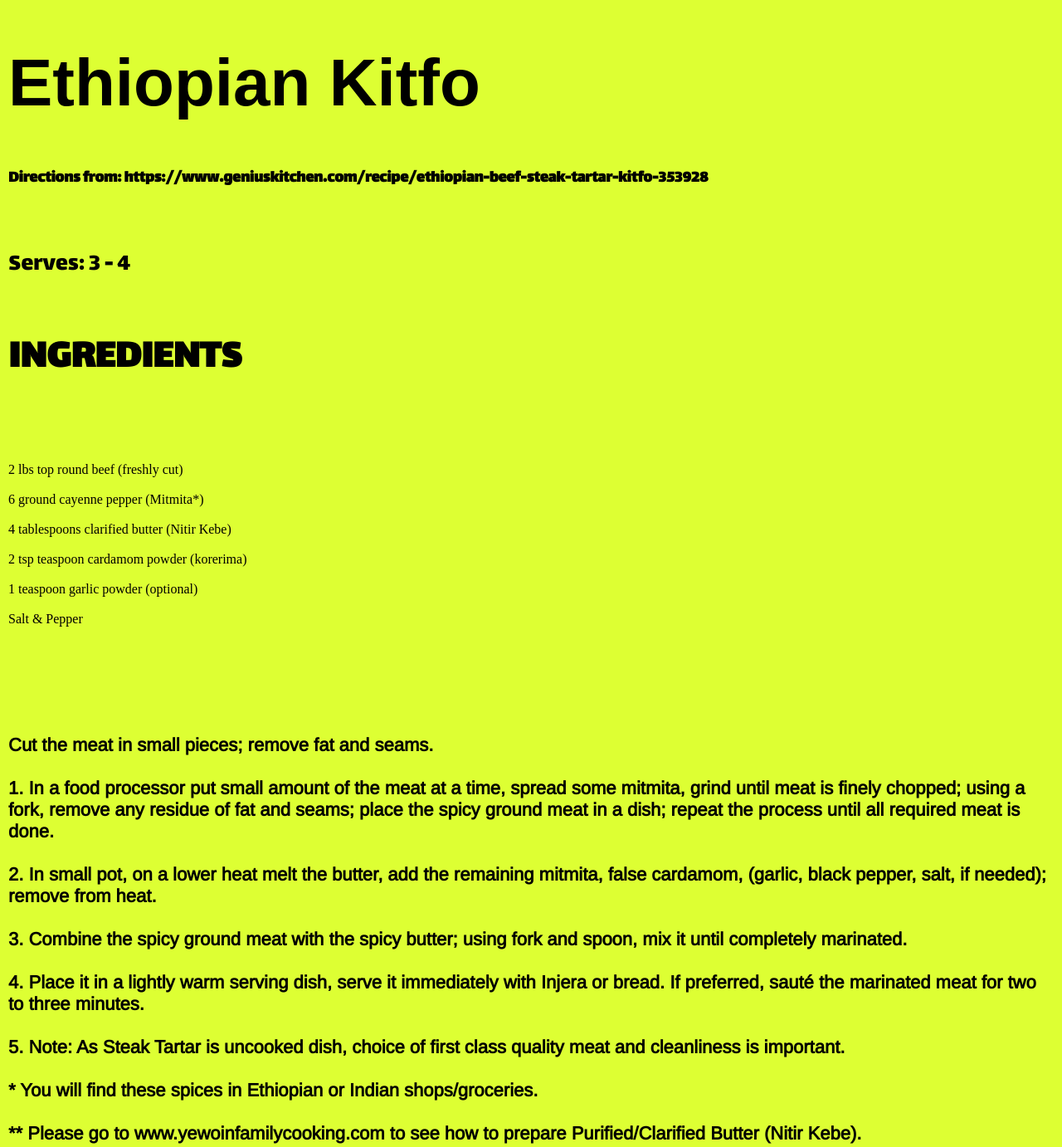
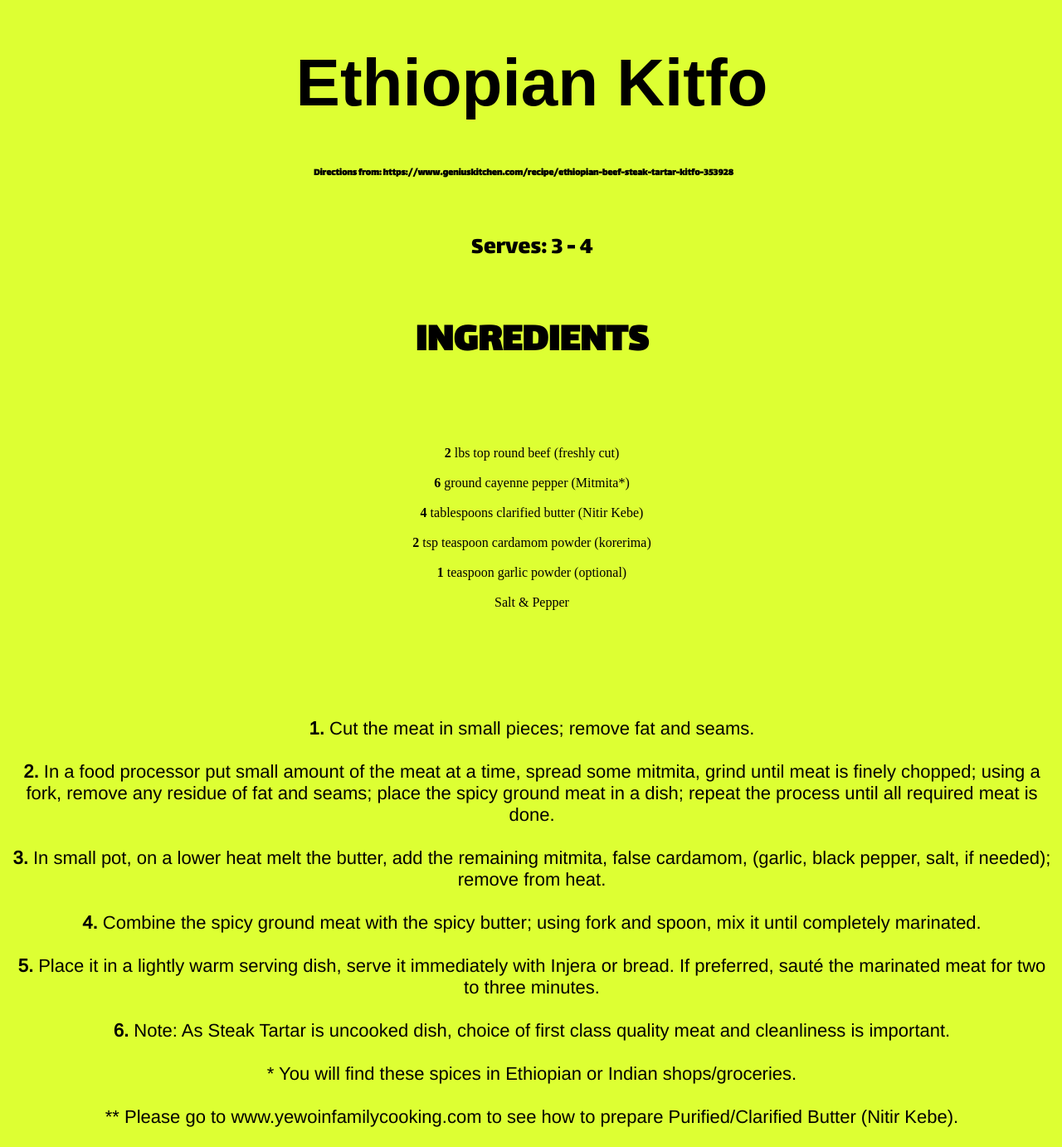
Before and after one commit to bzenebe/iffall2018, a plain HTML site: page recipe/index.html in a window 1280 px wide. Shown: the top 1382 px of the page at 83% size. Drawn offline with nearby package versions, Linux system fonts and the light colour scheme.

Commit message:
Add files via upload
Recipe

```diff
--- a/recipe/css/styles.css
+++ b/recipe/css/styles.css
@@ -1,6 +1,8 @@
 
 
 body{
+
+	text-align: center;
 
 	background-color:  #DDFF33;
 
@@ -9,11 +11,13 @@ body{
 
 h1 {
 
+	text-align: center;
+
 	font-size: 80px;
 
 	font-family: sans-serif;
 
-	text-align: left;
+	text-align: center;
 
 }
 
@@ -21,11 +25,11 @@ h2 {
 
 	font-family: 'Lalezar', cursive;
 
-	font-size: 20px;
+	font-size: 12px;
 
 	margin-right: 20px;
 
-	text-align: left;
+	text-align: center;
 
 }
 
@@ -49,8 +53,6 @@ h3 {
 
 	text-align: center;
 
-
-	text-align: left;
 }
 .ingredients{
 
@@ -62,7 +64,6 @@ h3 {
 
 	text-align: center;
 
-	text-align: left;
 }
 .directions{
 
@@ -74,10 +75,6 @@ h3 {
 
 	text-align: center;
 
-	font-weight: bold;
-
-	text-align: left;
-
 }
 #Outro {
 
@@ -85,8 +82,6 @@ h3 {
 
 	letter-spacing: 1px;
 
-	text-align: left;
-
 	font-family: 'Lalezar', cursive;
 
 
--- a/recipe/index.html
+++ b/recipe/index.html
@@ -36,15 +36,15 @@
 
 		<h3>Ingredients</h3>
 
-		<br><br>2 lbs top round beef (freshly cut)
+		<br><br><b>2</b> lbs top round beef (freshly cut)
 
-		<br><br>6 ground cayenne pepper (Mitmita*)
+		<br><br><b>6</b> ground cayenne pepper (Mitmita*)
 
-		<br><br>4 tablespoons clarified butter (Nitir Kebe)
+		<br><br><b>4</b> tablespoons clarified butter (Nitir Kebe)
 
-		<br><br>2 tsp teaspoon cardamom powder (korerima)
+		<br><br><b>2</b> tsp teaspoon cardamom powder (korerima)
 
-		<br><br>1 teaspoon garlic powder (optional)
+		<br><br><b>1</b> teaspoon garlic powder (optional)
 
 		<br><br>Salt & Pepper
 		<br>
@@ -57,27 +57,27 @@
 
 	<p class="directions"
 
-	>Cut the meat in small pieces; remove fat and seams.
+	><b>1.</b> Cut the meat in small pieces; remove fat and seams.
 
 	<br><br>
 
-	1. In a food processor put small amount of the meat at a time, spread some mitmita, grind until meat is finely chopped; using a fork, remove any residue of fat and seams; place the spicy ground meat in a dish; repeat the process until all required meat is done.
+	<b>2.</b> In a food processor put small amount of the meat at a time, spread some mitmita, grind until meat is finely chopped; using a fork, remove any residue of fat and seams; place the spicy ground meat in a dish; repeat the process until all required meat is done.
 
 	<br><br>
 
-	2. In small pot, on a lower heat melt the butter, add the remaining mitmita, false cardamom, (garlic, black pepper, salt, if needed); remove from heat.
+	<b>3.</b> In small pot, on a lower heat melt the butter, add the remaining mitmita, false cardamom, (garlic, black pepper, salt, if needed); remove from heat.
 
 	<br><br>
 
-	3. Combine the spicy ground meat with the spicy butter; using fork and spoon, mix it until completely marinated.
+	<b>4.</b> Combine the spicy ground meat with the spicy butter; using fork and spoon, mix it until completely marinated.
 
 	<br><br>
 
-	4. Place it in a lightly warm serving dish, serve it immediately with Injera or bread. If preferred, sauté the marinated meat for two to three minutes.
+	<b>5.</b> Place it in a lightly warm serving dish, serve it immediately with Injera or bread. If preferred, sauté the marinated meat for two to three minutes.
 
 	<br><br>
 
-	5. Note: As Steak Tartar is uncooked dish, choice of first class quality meat and cleanliness is important.
+	<b>6.</b> Note: As Steak Tartar is uncooked dish, choice of first class quality meat and cleanliness is important.
 
 	<br><br>
 
```
